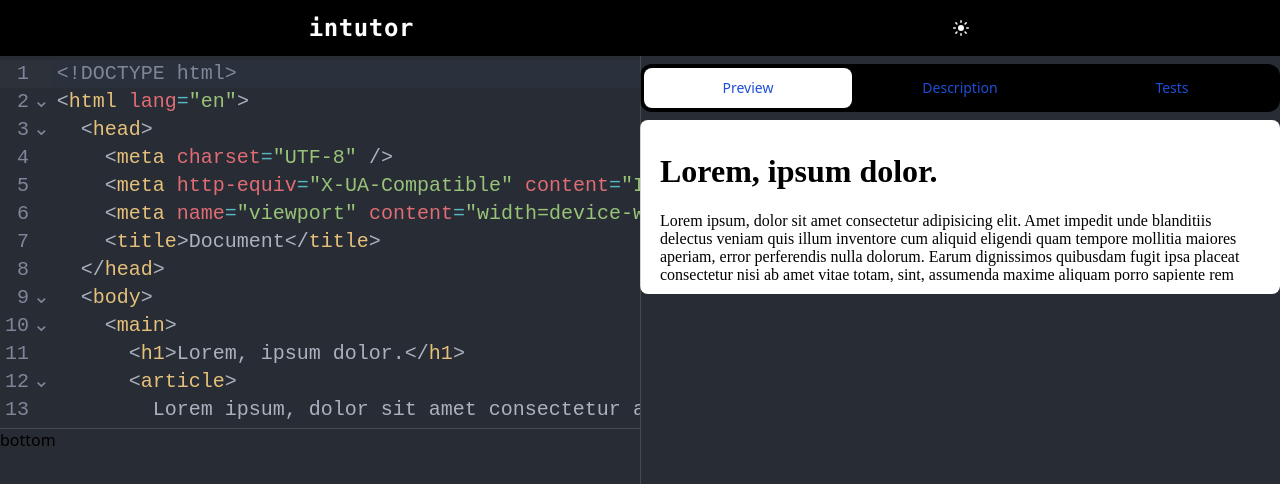
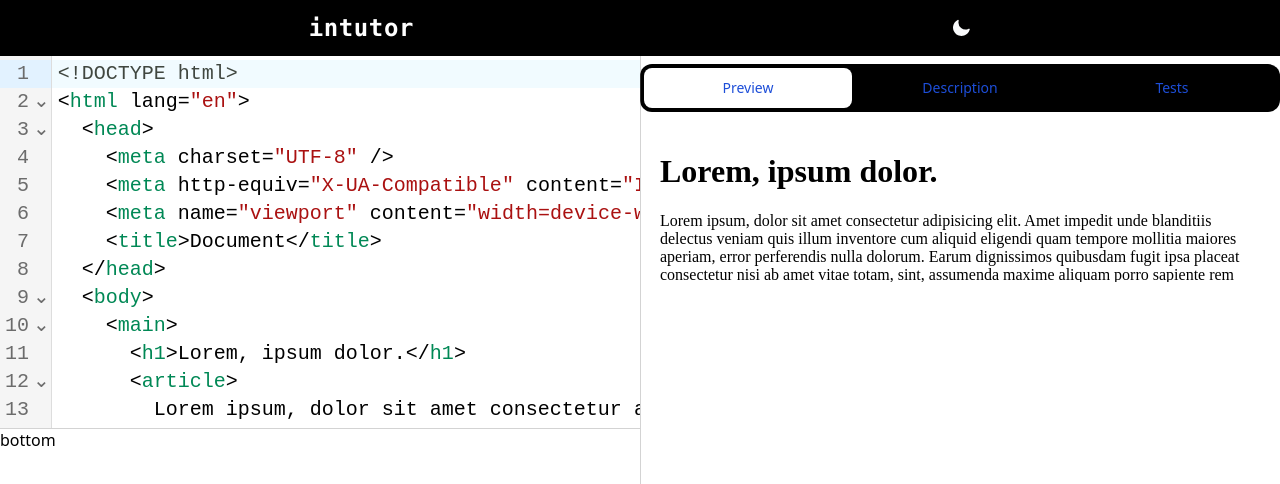
Before and after one commit to gangofdev/interactive-tutor, a React (Vite) app: page / in a window 1280 px wide. Shown: the top 484 px of the page. Built offline with nearby package versions, Linux system fonts and the light colour scheme.

Commit message:
feat: add system theme as default theme (@media prefers-color-scheme)

```diff
--- a/src/App.tsx
+++ b/src/App.tsx
@@ -1,31 +1,25 @@
-import React, { useState } from "react";
+import React, { useState, useContext } from "react";
 import CodeGround from "./components/CodeGround";
 import Description from "./components/Description";
 import Navbar from "./components/Navbar";
 import { CodeProvider } from "./contexts/CodeContext";
-import { ThemeProvider } from "./contexts/ThemeContext";
+import ThemeContext from "./contexts/ThemeContext";
 import { Allotment } from "allotment";
 import "allotment/dist/style.css";
 
 const App = () => {
-  const [theme, setTheme] = useState("dark");
-  const switchTheme = () => {
-    if (theme === "dark") {
-      setTheme("light");
-    } else {
-      setTheme("dark");
-    }
-  };
+  const { theme }: any = useContext(ThemeContext);
+  // refactor TODO
+  const bgColour = theme === "dark" ? "bg-[#282C34]" : "bg-white";
   return (
-    <div className="bg-[#282C34] flex flex-col h-screen">
-      <ThemeProvider>
-        <Navbar></Navbar>
+    <div className={`flex flex-col h-screen ${bgColour}`}>
+      <Navbar />
       <CodeProvider>
         <Allotment minSize={100}>
           <Allotment.Pane>
             <Allotment vertical>
               <Allotment.Pane minSize={100}>
-                  <div className="overflow-auto h-full">
+                <div className="overflow-auto h-ful">
                   <CodeGround />
                 </div>
               </Allotment.Pane>
@@ -39,7 +33,6 @@ const App = () => {
           </Allotment.Pane>
         </Allotment>
       </CodeProvider>
-      </ThemeProvider>
     </div>
   );
 };
--- a/src/components/CodeGround.tsx
+++ b/src/components/CodeGround.tsx
@@ -12,7 +12,6 @@ const CodeGround = () => {
       className="text-xl"
       theme={theme}
       value={htmlCode}
-      height="100%"
       extensions={[html()]}
       onChange={onHtmlChange}
     />
--- a/src/contexts/ThemeContext.tsx
+++ b/src/contexts/ThemeContext.tsx
@@ -3,7 +3,10 @@ import { createContext, useState } from "react";
 const ThemeContext = createContext({ theme: "dark", switchTheme: () => {} });
 
 export const ThemeProvider = ({ children }: any) => {
-  const [theme, setTheme] = useState("dark");
+  const isDarkPreferred = window.matchMedia(
+    "(prefers-color-scheme: dark)"
+  ).matches;
+  const [theme, setTheme] = useState(isDarkPreferred ? "dark" : "light");
   const switchTheme = () => {
     if (theme === "dark") {
       setTheme("light");
--- a/src/main.tsx
+++ b/src/main.tsx
@@ -1,10 +1,13 @@
 import React from "react";
 import ReactDOM from "react-dom/client";
+import { ThemeProvider } from "./contexts/ThemeContext";
 import App from "./App";
 import "./index.scss";
 
 ReactDOM.createRoot(document.getElementById("root") as HTMLElement).render(
   <React.StrictMode>
-    <App />
+    <ThemeProvider>
+      <App />
+    </ThemeProvider>
   </React.StrictMode>
 );
```
Lines whose indentation alone changed are shown as unchanged.
